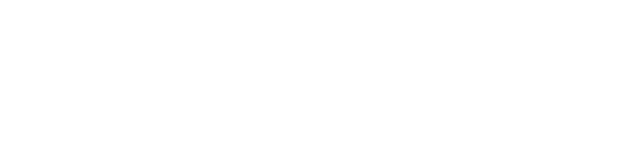
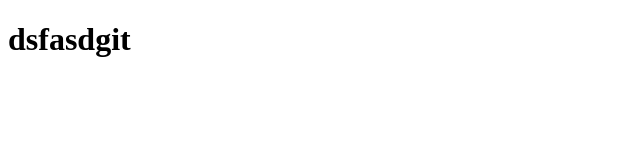
Before and after one commit to manishloginn/dasfasdfgdas, a plain HTML site: page index.html in a window 1280 px wide. Shown: the whole page, without its empty margins (0-640 px from the left). Drawn offline with Linux system fonts and the light colour scheme.

Commit message:
added boilerplate

```diff
--- a/index.html
+++ b/index.html
@@ -6,6 +6,6 @@
     <title>Document</title>
 </head>
 <body>
-
+    <h1>dsfasdgit</h1>
 </body>
 </html>
```
